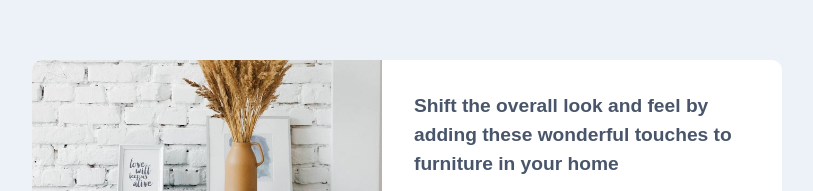
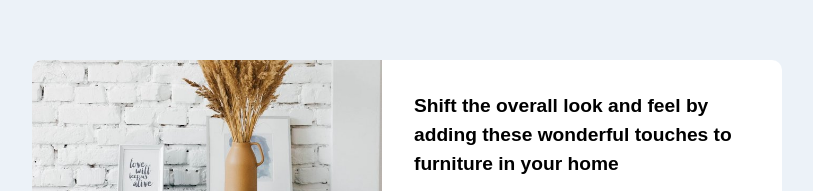
Before and after one commit to undrthegraveyard/Article-preview-component, a plain HTML site: page index.html in a window 1280 px wide. Shown: the part 200-391 px from the top of the page, without its empty margins (233-1046 px from the left). Drawn offline with Linux system fonts and the light colour scheme.

Commit message:
Changed Heading Colour

```diff
--- a/styles.css
+++ b/styles.css
@@ -87,7 +87,7 @@ main {
 .text-up h1 {
  font-size: 1rem;
  font-weight: var(--fw-bold);
- color: var(--clr-very-dark-grayish-blue);
+ color: black
 }
 
 .text-up p {
```
